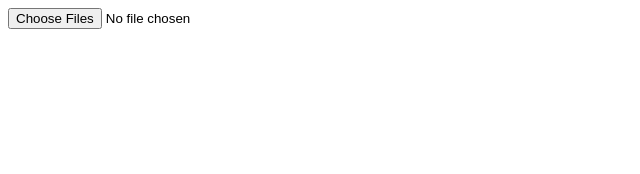
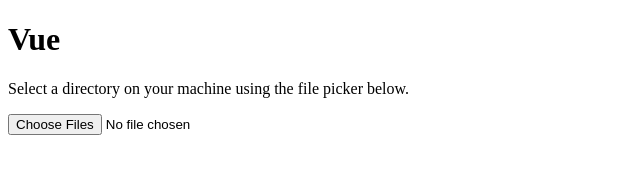
Before and after one commit to olivierlacan/vue, a plain HTML site: page index.html in a window 1280 px wide. Shown: the whole page, without its empty margins (0-640 px from the left). Drawn offline with Linux system fonts and the light colour scheme.

Commit message:
Add a title and helpful text

```diff
--- a/index.html
+++ b/index.html
@@ -1,7 +1,7 @@
 <!DOCTYPE html>
 <html>
 <head>
-  <title></title>
+  <title>Vue » a simple web-based directory image viewer</title>
   <script type="text/javascript">
     document.addEventListener("DOMContentLoaded", function(){
       fileSelector = document.querySelector("input");
@@ -159,6 +159,8 @@
   </style>
 </head>
 <body>
+<h1>Vue</h1>
+<p>Select a directory on your machine using the file picker below.</p>
 <input type="file" webkitdirectory directory multiple />
 <div class="previews"></div>
 <div class="overlay hidden"></div>
```
